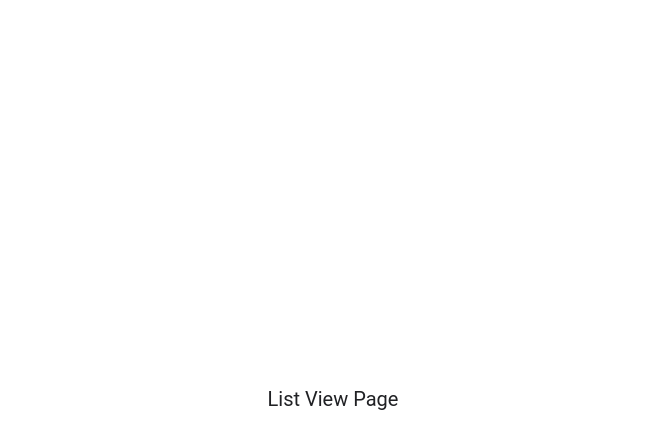
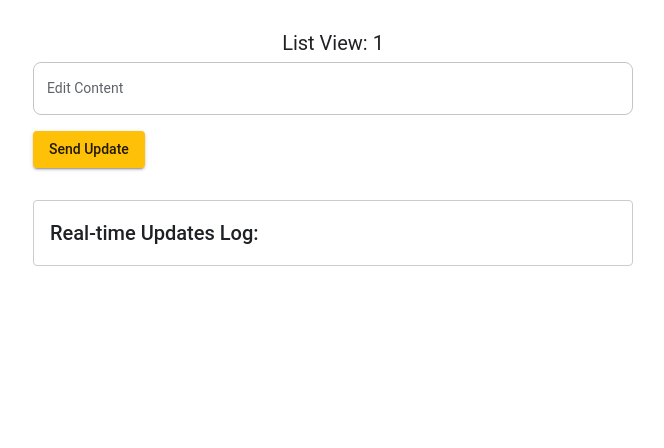
Before and after one commit to abhishek-singh-1911/Keep-Client, a React (Vite) app: page /list/1 in a window 1280 px wide. Shown: the top 448 px of the page, without its empty margins (307-971 px from the left). Built offline with nearby package versions, Linux system fonts and the light colour scheme; sample sign-in values are in the browser's storage.

Commit message:
feat: Implement real-time list updates using a new socket service, including connection lifecycle management and dedicated tests.

```diff
--- a/package.json
+++ b/package.json
@@ -4,6 +4,7 @@
   "version": "0.0.0",
   "type": "module",
   "scripts": {
+    "start": "vite",
     "dev": "vite",
     "build": "tsc -b && vite build",
     "lint": "eslint .",
@@ -21,6 +22,7 @@
     "react-dom": "^19.2.0",
     "react-redux": "^9.2.0",
     "react-router-dom": "^7.9.6",
+    "socket.io-client": "^4.8.1",
     "styled-components": "^6.1.19"
   },
   "devDependencies": {
--- a/src/App.tsx
+++ b/src/App.tsx
@@ -35,7 +35,20 @@ const PublicRoute = ({ children }: { children: React.ReactNode }) => {
   return <>{children}</>;
 };
 
+import { initiateSocketConnection, disconnectSocket } from './services/socketService';
+import { useEffect } from 'react';
+
 function AppRoutes() {
+  const { isAuthenticated } = useAppSelector((state) => state.auth);
+
+  useEffect(() => {
+    if (isAuthenticated) {
+      initiateSocketConnection();
+    } else {
+      disconnectSocket();
+    }
+  }, [isAuthenticated]);
+
   return (
     <Routes>
       {/* Public Routes */}
--- a/src/pages/ListView.tsx
+++ b/src/pages/ListView.tsx
@@ -1,16 +1,70 @@
-import { Box, Typography } from '@mui/material';
+import { useEffect, useState } from 'react';
+import { useParams } from 'react-router-dom';
+import { Box, Typography, TextField, Button } from '@mui/material';
+import { joinListRoom, leaveListRoom, subscribeToUpdateList, sendListUpdate } from '../services/socketService';
 
 function ListView() {
+  const { listId } = useParams();
+  const [content, setContent] = useState('');
+  const [updates, setUpdates] = useState<string[]>([]);
+
+  useEffect(() => {
+    if (listId) {
+      joinListRoom(listId);
+
+      subscribeToUpdateList((changes) => {
+        console.log('Received update:', changes);
+        setUpdates(prev => [...prev, JSON.stringify(changes)]);
+        if (changes.content) {
+          setContent(changes.content);
+        }
+      });
+
+      return () => {
+        leaveListRoom(listId);
+      };
+    }
+  }, [listId]);
+
+  const handleUpdate = () => {
+    if (listId) {
+      sendListUpdate(listId, { content });
+    }
+  };
+
   return (
     <Box
       sx={{
         display: 'flex',
-        justifyContent: 'center',
+        flexDirection: 'column',
         alignItems: 'center',
         minHeight: '100vh',
+        p: 4
       }}
     >
-      <Typography variant="h3">List View Page</Typography>
+      <Typography variant="h3" gutterBottom>List View: {listId}</Typography>
+
+      <Box sx={{ mb: 4, width: '100%', maxWidth: 600 }}>
+        <TextField
+          fullWidth
+          label="Edit Content"
+          value={content}
+          onChange={(e) => setContent(e.target.value)}
+          sx={{ mb: 2 }}
+        />
+        <Button variant="contained" onClick={handleUpdate}>
+          Send Update
+        </Button>
+      </Box>
+
+      <Box sx={{ width: '100%', maxWidth: 600, border: '1px solid #ccc', p: 2, borderRadius: 1 }}>
+        <Typography variant="h6">Real-time Updates Log:</Typography>
+        {updates.map((u, i) => (
+          <Typography key={i} variant="body2" sx={{ fontFamily: 'monospace', mt: 1 }}>
+            {u}
+          </Typography>
+        ))}
+      </Box>
     </Box>
   );
 }
--- /dev/null
+++ b/src/services/socketService.ts
@@ -0,0 +1,41 @@
+import { io, Socket } from 'socket.io-client';
+
+const SOCKET_URL = 'http://localhost:5002';
+
+let socket: Socket;
+
+export const initiateSocketConnection = () => {
+  if (socket) return;
+  socket = io(SOCKET_URL, {
+    withCredentials: true,
+  });
+  console.log('Connecting to socket...');
+};
+
+export const disconnectSocket = () => {
+  if (socket) {
+    socket.disconnect();
+    // @ts-ignore
+    socket = null;
+  }
+};
+
+export const joinListRoom = (listId: string) => {
+  if (socket) socket.emit('join_list', listId);
+};
+
+export const leaveListRoom = (listId: string) => {
+  if (socket) socket.emit('leave_list', listId);
+};
+
+export const subscribeToUpdateList = (cb: (changes: any) => void) => {
+  if (!socket) return;
+  socket.on('list_updated', (changes) => {
+    console.log('List updated event received:', changes);
+    cb(changes);
+  });
+};
+
+export const sendListUpdate = (listId: string, changes: any) => {
+  if (socket) socket.emit('update_list', { listId, ...changes });
+};
--- a/vite.config.ts
+++ b/vite.config.ts
@@ -1,4 +1,5 @@
-import { defineConfig } from 'vite';
+
+import { defineConfig } from 'vitest/config';
 import react from '@vitejs/plugin-react';
 import { VitePWA } from 'vite-plugin-pwa';
 
```
Also changed, not shown: src/test/test-utils.tsx (+1 -1 lines), 2 other files (tests, documents, lock files or other folders).
